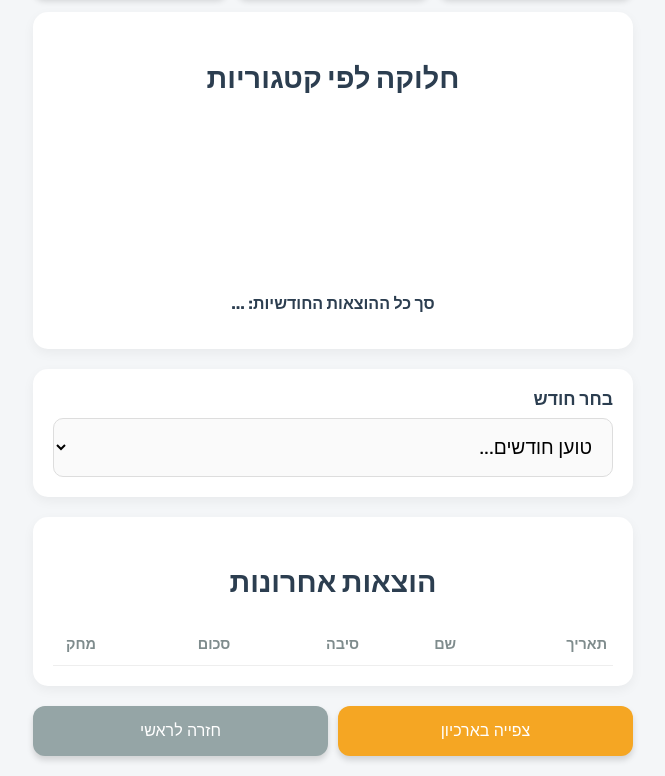
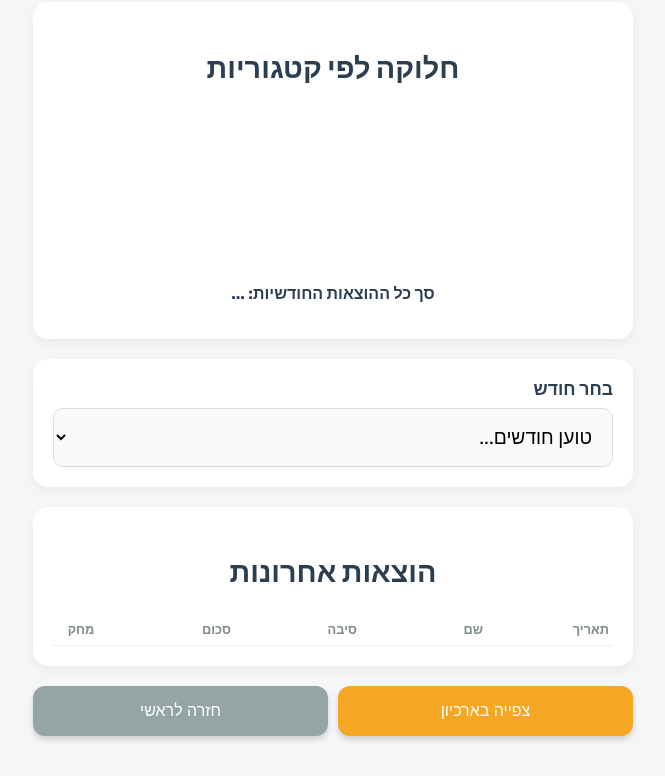
Before and after one commit to Ran-Keren/calc, a plain HTML site: page index.html in a window 1280 px wide. Shown: the part 148-924 px from the top of the page, without its empty margins (307-972 px from the left). After the commit the page ends 894 px from the top, so only its background shows below. Drawn offline with nearby package versions, Linux system fonts and the light colour scheme; no server answers.

Commit message:
Update index.html

```diff
--- a/index.html
+++ b/index.html
@@ -32,10 +32,11 @@
             font-family: 'Rubik', sans-serif;
             background-color: var(--light);
             margin: 0;
-            padding: 20px;
+            padding: 10px; /* MODIFIED: Reduced padding for better mobile fit */
             direction: rtl;
             color: var(--dark);
             overscroll-behavior-y: none;
+            overflow-x: hidden; /* ADDED: Disable horizontal scrolling */
         }
 
         .container {
@@ -174,17 +175,21 @@
             border-color: #2980b9;
         }
 
-        /* Table */
+        /* Table - MODIFIED FOR FIT AND SCROLLING */
         table {
             width: 100%;
+            table-layout: fixed; /* ADDED: Forces columns to respect width/fit rules */
             border-collapse: collapse;
-            font-size: 0.9rem;
+            font-size: 0.8rem; /* MODIFIED: Reduced font size for better fit */
         }
         th, td {
-            padding: 12px 6px;
+            padding: 8px 4px; /* MODIFIED: Reduced padding for better fit */
             text-align: right;
             border-bottom: 1px solid #eee;
             vertical-align: middle;
+            white-space: nowrap; /* ADDED: Forces content onto a single line */
+            overflow: hidden; /* ADDED: Hides content that doesn't fit */
+            text-overflow: ellipsis; /* ADDED: Shows ellipsis for truncation */
         }
         th:last-child {
             text-align: center;
@@ -195,7 +200,7 @@
         }
         th { color: #7f8c8d; font-weight: 700; }
         td { font-weight: 500; }
-        .amount-cell { font-weight: 700; color: var(--dark); direction: ltr; }
+        .amount-cell { font-weight: 700; color: var(--dark); direction: ltr; text-align: right; } /* ENSURE LTR alignment is right */
 
         /* Filter Tabs */
         .filter-tabs { display: flex; gap: 8px; margin-bottom: 15px; }
@@ -538,11 +543,12 @@
                 currentTotalSpent += amount;
 
                 const displayName = data.person === 'Orly' ? 'אורלי' : 'רן';
+                // MODIFIED: Removed the trailing '}' from the amount cell
                 const row = `<tr>
                     <td>${data.date.split('-').reverse().join('/')}</td>
                     <td>${displayName}</td>
                     <td>${data.reason}</td>
-                    <td class="amount-cell">${amount.toFixed(2)} ₪}</td>
+                    <td class="amount-cell">${amount.toFixed(2)} ₪</td>
                     <td><button class="btn-delete" onclick="deleteExpense('${data.id}')">❌</button></td>
                 </tr>`;
                 tbody.innerHTML += row;
@@ -925,8 +931,6 @@
         });
     }
 
-    // --- 10. EXPORT (Removed) ---
-
     // Initial load when the script starts (ensures current month is loaded)
     window.onload = goToSummary;
 </script>
```
